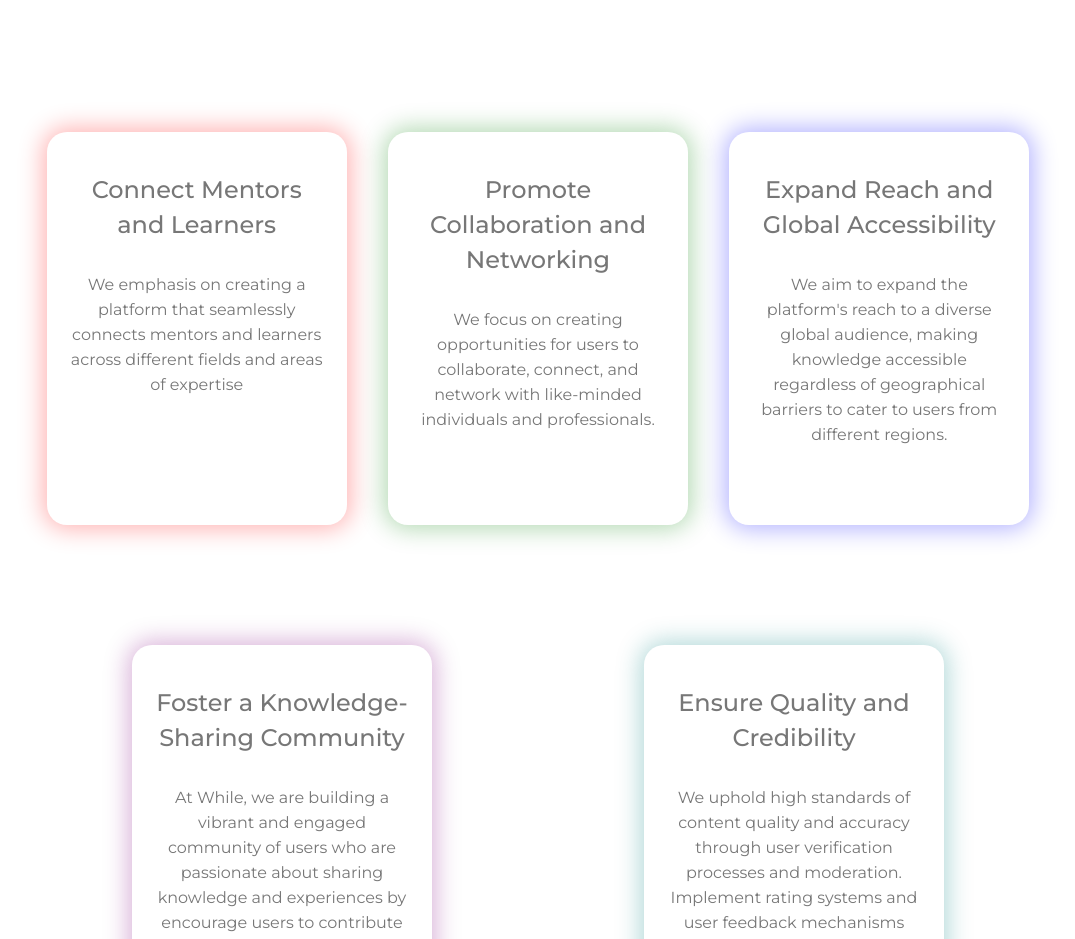
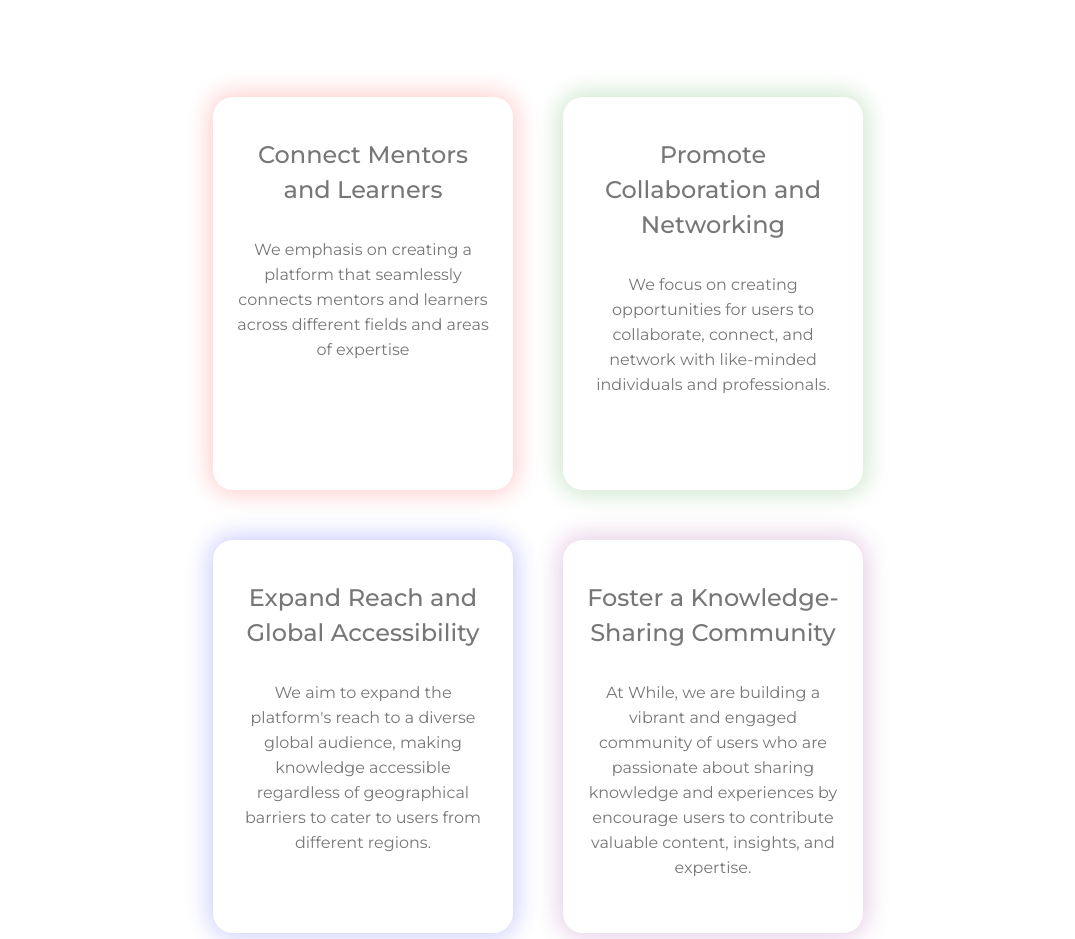
Before and after one commit to Gaurav-Verma07/while, a Next.js app: page / in a window 1280 px wide. Shown: the part 3800-4739 px from the top of the page, without its empty margins (102-1177 px from the left). Built offline with nearby package versions, Linux system fonts and the light colour scheme.

Commit message:
style: goals

```diff
--- a/components/Goals/Goals.module.css
+++ b/components/Goals/Goals.module.css
@@ -18,7 +18,7 @@
 
 .cardcontainer {
   text-align: center;
-  margin: 60px auto;
+  margin: 30px auto;
   width: auto;
 }
 
@@ -40,23 +40,23 @@
 }
 
 .card1 {
-  box-shadow: 0px 0px 25px 4px rgba(255, 0, 0, 0.3);
+  box-shadow: 0px 0px 25px 4px rgba(255, 0, 0, 0.2);
 }
 
 .card2 {
-  box-shadow: 0px 0px 25px 4px rgba(0, 128, 0, 0.3);
+  box-shadow: 0px 0px 25px 4px rgba(0, 128, 0, 0.2);
 }
 
 .card3 {
-  box-shadow: 0px 0px 25px 4px rgba(0, 0, 255, 0.3);
+  box-shadow: 0px 0px 25px 4px rgba(0, 0, 255, 0.2);
 }
 
 .card4 {
-  box-shadow: 0px 0px 25px 4px rgba(128, 0, 128, 0.3);
+  box-shadow: 0px 0px 25px 4px rgba(128, 0, 128, 0.2);
 }
 
 .card5 {
-  box-shadow: 0px 0px 25px 4px rgba(0, 128, 128, 0.3);
+  box-shadow: 0px 0px 25px 4px rgba(0, 128, 128, 0.2);
 }
 
 .card6 {
@@ -97,4 +97,7 @@
     font-weight: 400;
     line-height: 25px;
   }
+  .cardcontainer{
+    margin: 25px;
+  }
 }
```
